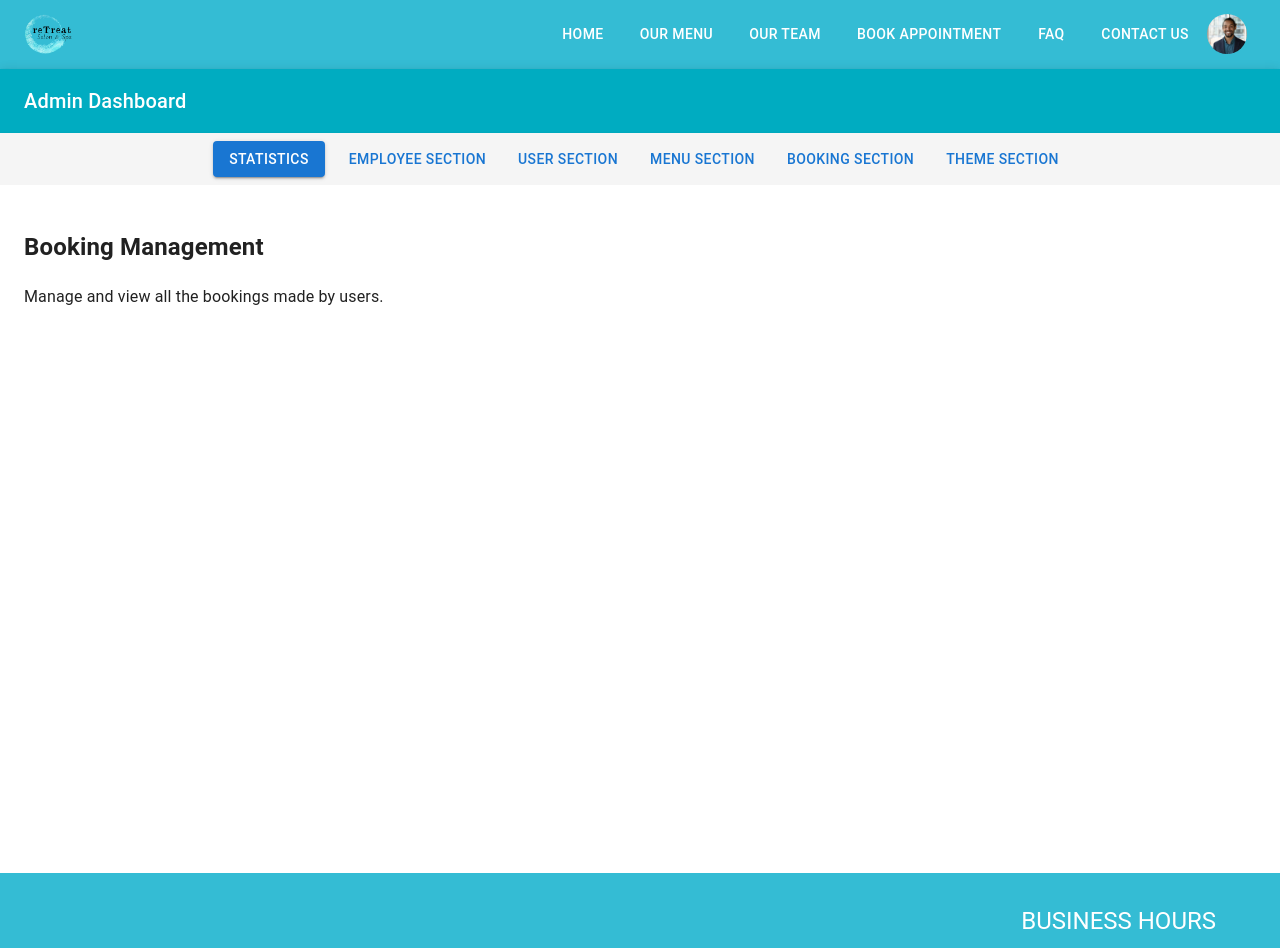
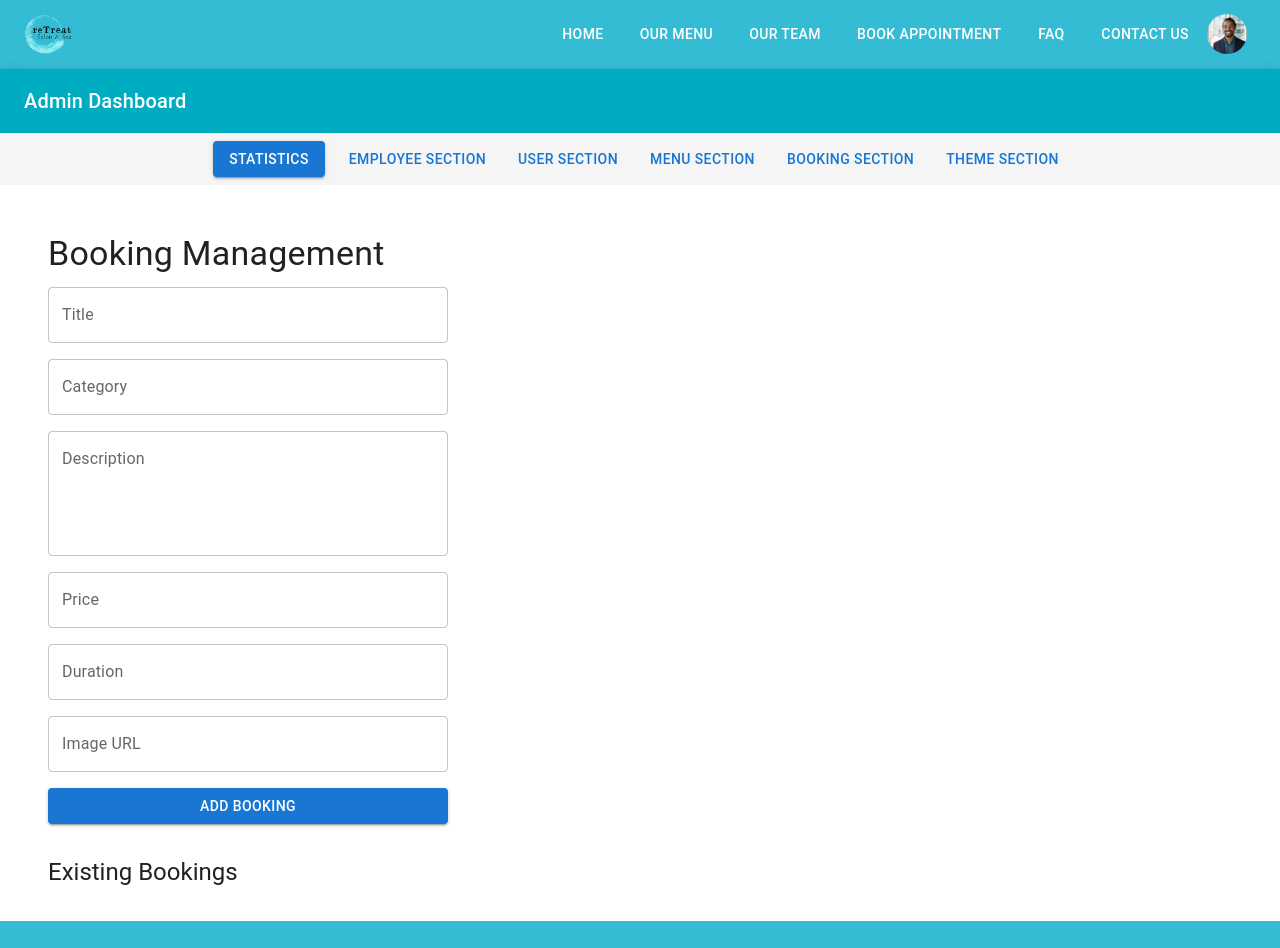
Before and after one commit to The-Fella-s/reTreat, a React (Vite) app in the folder frontend/: page /admin-dashboard/booking in a window 1280 px wide. Shown: the top 948 px of the page. Built offline with nearby package versions, Linux system fonts and the light colour scheme.

Commit message:
rough draft of booking and menu section for admin

```diff
--- a/frontend/src/pages/admin-dashboard/BookingSection.jsx
+++ b/frontend/src/pages/admin-dashboard/BookingSection.jsx
@@ -1,12 +1,158 @@
-import React from 'react';
+import React, { useState } from 'react';
+import {
+  Box,
+  Typography,
+  TextField,
+  Button,
+  Grid,
+  Card,
+  CardContent,
+  CardMedia,
+} from '@mui/material';
 
 const BookingSection = () => {
+  const [newBooking, setNewBooking] = useState({
+    title: '',
+    category: '',
+    description: '',
+    price: '',
+    duration: '',
+    image: '',
+  });
+
+  const [bookings, setBookings] = useState([]);
+
+  // Handle input changes
+  const handleInputChange = (e) => {
+    const { name, value } = e.target;
+    setNewBooking({ ...newBooking, [name]: value });
+  };
+
+  // Handle adding a new booking
+  const handleAddBooking = () => {
+    if (
+      newBooking.title &&
+      newBooking.category &&
+      newBooking.description &&
+      newBooking.price &&
+      newBooking.duration &&
+      newBooking.image
+    ) {
+      setBookings((prevBookings) => [...prevBookings, newBooking]);
+      setNewBooking({
+        title: '',
+        category: '',
+        description: '',
+        price: '',
+        duration: '',
+        image: '',
+      }); // Reset form fields
+    } else {
+      alert('Please fill out all fields!');
+    }
+  };
+
   return (
-    <div>
-      <h2>Booking Management</h2>
-      <p>Manage and view all the bookings made by users.</p>
-      {/* Add functionality to view and manage bookings */}
-    </div>
+    <Box sx={{ padding: 3 }}>
+      <Typography variant="h4" gutterBottom>
+        Booking Management
+      </Typography>
+
+      {/* Form to Add New Booking */}
+      <Box
+        sx={{
+          display: 'flex',
+          flexDirection: 'column',
+          gap: 2,
+          maxWidth: '400px',
+          marginBottom: 4,
+        }}
+      >
+        <TextField
+          label="Title"
+          name="title"
+          value={newBooking.title}
+          onChange={handleInputChange}
+          fullWidth
+        />
+        <TextField
+          label="Category"
+          name="category"
+          value={newBooking.category}
+          onChange={handleInputChange}
+          fullWidth
+        />
+        <TextField
+          label="Description"
+          name="description"
+          value={newBooking.description}
+          onChange={handleInputChange}
+          fullWidth
+          multiline
+          rows={4}
+        />
+        <TextField
+          label="Price"
+          name="price"
+          value={newBooking.price}
+          onChange={handleInputChange}
+          fullWidth
+        />
+        <TextField
+          label="Duration"
+          name="duration"
+          value={newBooking.duration}
+          onChange={handleInputChange}
+          fullWidth
+        />
+        <TextField
+          label="Image URL"
+          name="image"
+          value={newBooking.image}
+          onChange={handleInputChange}
+          fullWidth
+        />
+        <Button variant="contained" onClick={handleAddBooking}>
+          Add Booking
+        </Button>
+      </Box>
+
+      {/* Existing Bookings */}
+      <Typography variant="h5" gutterBottom>
+        Existing Bookings
+      </Typography>
+      <Grid container spacing={3}>
+        {bookings.map((booking, index) => (
+          <Grid item xs={12} sm={6} md={4} key={index}>
+            <Card>
+              {booking.image && (
+                <CardMedia
+                  component="img"
+                  height="140"
+                  image={booking.image}
+                  alt={booking.title}
+                />
+              )}
+              <CardContent>
+                <Typography variant="h6">{booking.title}</Typography>
+                <Typography variant="body2" color="text.secondary">
+                  {booking.description}
+                </Typography>
+                <Typography variant="body2" color="text.secondary">
+                  Category: {booking.category}
+                </Typography>
+                <Typography variant="body2" color="text.secondary">
+                  Price: {booking.price}
+                </Typography>
+                <Typography variant="body2" color="text.secondary">
+                  Duration: {booking.duration}
+                </Typography>
+              </CardContent>
+            </Card>
+          </Grid>
+        ))}
+      </Grid>
+    </Box>
   );
 };
 
--- a/frontend/src/pages/admin-dashboard/MenuSection.jsx
+++ b/frontend/src/pages/admin-dashboard/MenuSection.jsx
@@ -1,12 +1,134 @@
-import React from 'react';
+import React, { useState } from 'react';
+import {
+  Box,
+  Typography,
+  TextField,
+  Button,
+  Grid,
+  Card,
+  CardContent,
+  CardActions,
+  CardMedia,
+} from '@mui/material';
+
+import ItemCard from "../../components/ItemCard";
 
 const MenuSection = () => {
+  const [menuItems, setMenuItems] = useState([]);
+  const [newItem, setNewItem] = useState({
+    name: '',
+    description: '',
+    price: '',
+    image: '',
+  });
+
+  // Handle form input changes
+  const handleInputChange = (e) => {
+    const { name, value } = e.target;
+    setNewItem({ ...newItem, [name]: value });
+  };
+
+  // Handle image upload
+  const handleImageUpload = (e) => {
+    const file = e.target.files[0];
+    const imageUrl = URL.createObjectURL(file); // Generate a temporary URL for preview
+    setNewItem({ ...newItem, image: imageUrl });
+  };
+
+  // Add the new item to the menu
+  const handleAddItem = () => {
+    setMenuItems([...menuItems, newItem]);
+    setNewItem({ name: '', description: '', price: '', image: '' }); // Reset form
+  };
+
   return (
-    <div>
-      <h2>Menu Management</h2>
-      <p>Manage the available menu packages and items.</p>
-      {/* Add functionality or list menu items */}
-    </div>
+    <Box sx={{ padding: 3 }}>
+      <Typography variant="h4" gutterBottom>
+        Menu Management
+      </Typography>
+
+      {/* Form to Add New Menu Item */}
+      <Box
+        sx={{
+          display: 'flex',
+          flexDirection: 'column',
+          gap: 2,
+          maxWidth: '400px',
+          marginBottom: 4,
+        }}
+      >
+        <TextField
+          label="Title"
+          name="name"
+          value={newItem.name}
+          onChange={handleInputChange}
+          fullWidth
+        />
+        <TextField
+          label="Description"
+          name="description"
+          value={newItem.description}
+          onChange={handleInputChange}
+          fullWidth
+          multiline
+          rows={4}
+        />
+        <TextField
+          label="Price"
+          name="price"
+          value={newItem.price}
+          onChange={handleInputChange}
+          fullWidth
+        />
+        <Button variant="contained" component="label">
+          Upload Image
+          <input type="file" hidden onChange={handleImageUpload} />
+        </Button>
+        {newItem.image && (
+          <CardMedia
+            component="img"
+            src={newItem.image}
+            alt="Preview"
+            sx={{ height: 150, width: 'auto', marginTop: 2 }}
+          />
+        )}
+        <Button variant="contained" onClick={handleAddItem}>
+          Add to Menu
+        </Button>
+      </Box>
+
+      {/* Live Preview */}
+      <Typography variant="h5" gutterBottom>
+        Preview
+      </Typography>
+      {newItem.name && (
+        <Box sx={{ marginBottom: 4 }}>
+          <ItemCard
+            name={newItem.name}
+            description={newItem.description}
+            price={newItem.price}
+            onPurchase={() => {}}
+          />
+        </Box>
+      )}
+
+      {/* Menu Items Grid */}
+      <Typography variant="h5" gutterBottom>
+        Menu Items
+      </Typography>
+      <Grid container spacing={3}>
+        {menuItems.map((item, index) => (
+          <Grid item xs={12} sm={6} md={4} key={index}>
+            <ItemCard
+              name={item.name}
+              description={item.description}
+              price={item.price}
+              onPurchase={() => {}}
+            />
+          </Grid>
+        ))}
+      </Grid>
+    </Box>
   );
 };
 
```
